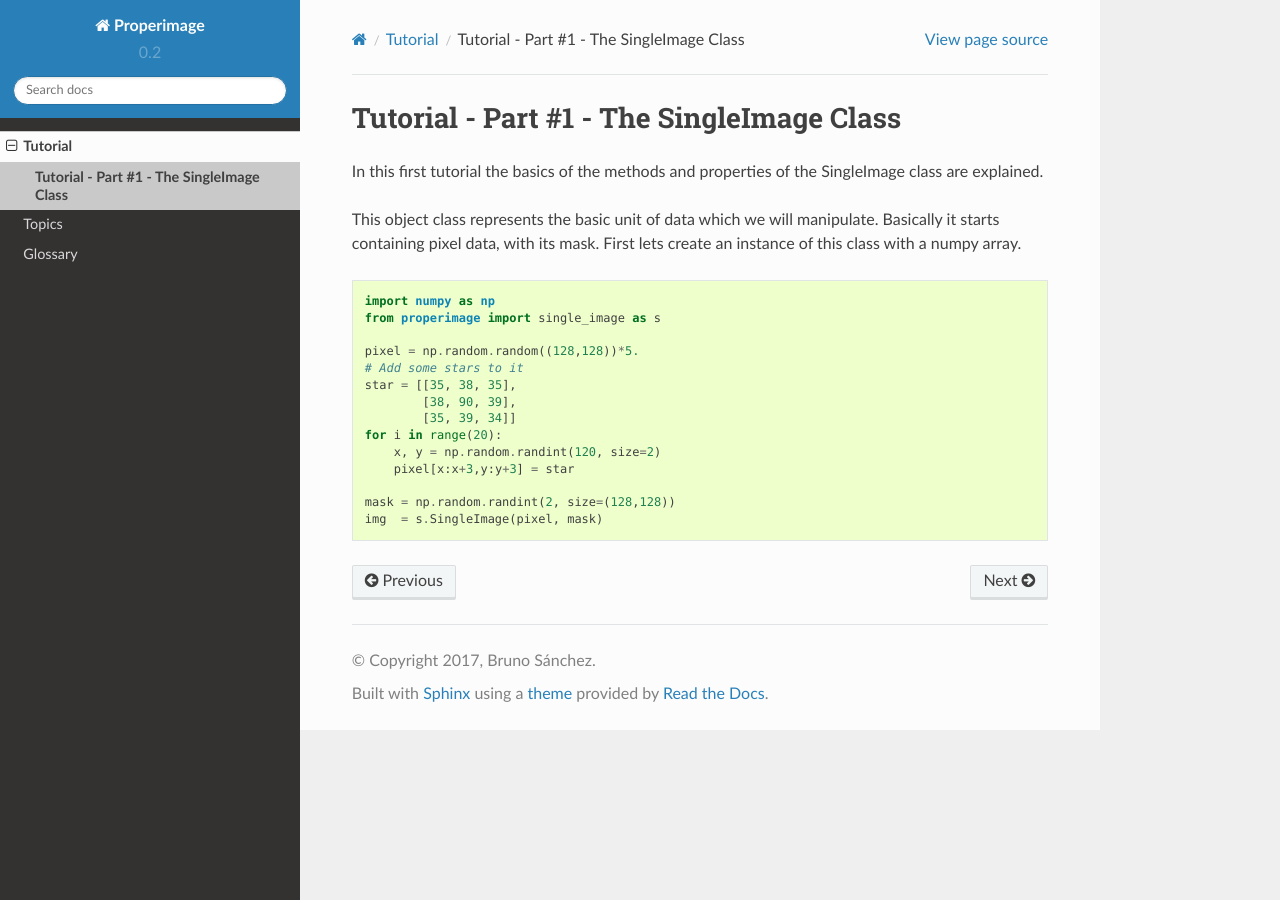
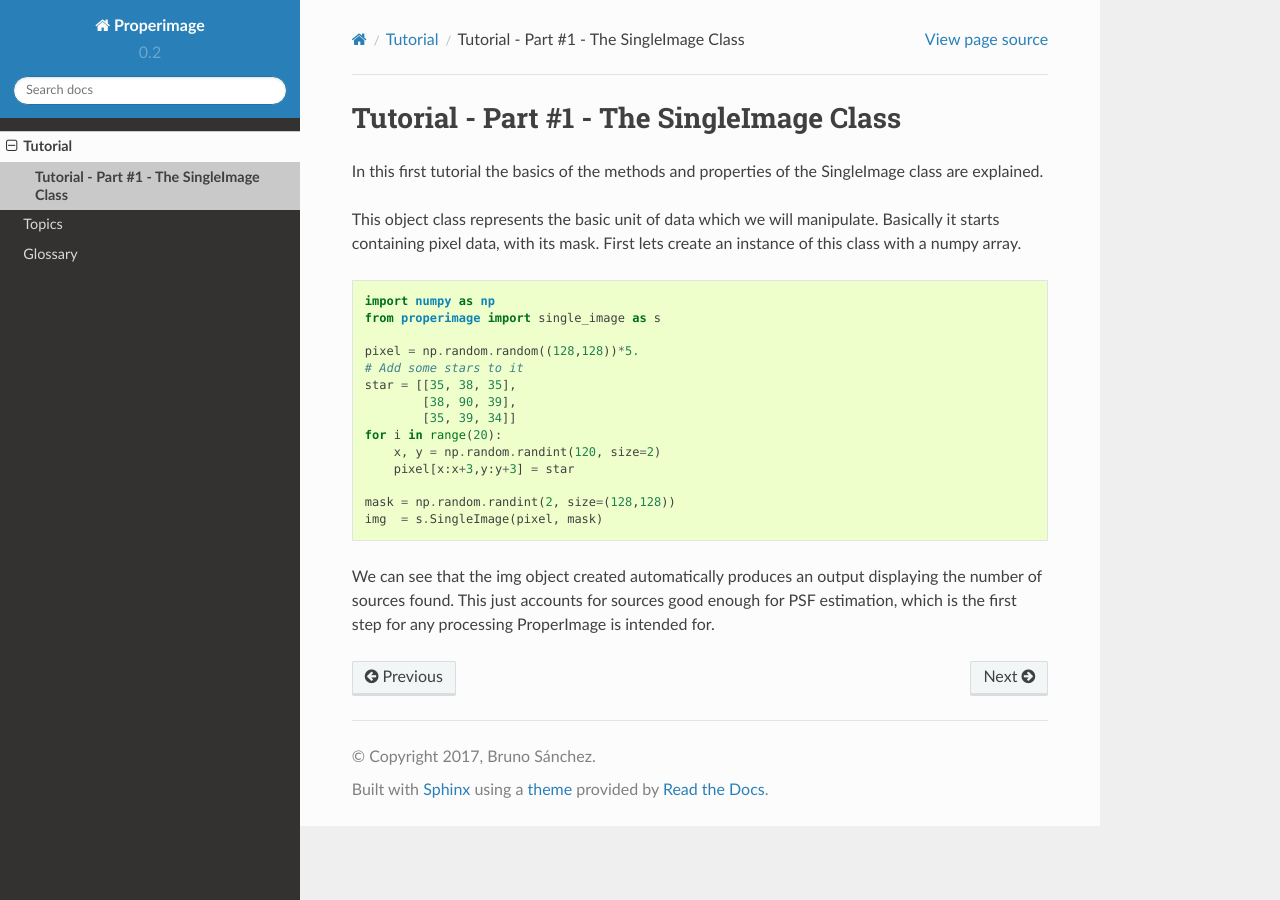
Before and after one commit to quatrope/ProperImage, a Sphinx documentation site: the page built from docs/source/tutorial/tuto01.rst, in a window 1280 px wide. Built offline with Sphinx 7.4.7 and the Read the Docs theme 2.0.0, drawn with Linux system fonts in a browser that asks for light colours; pages that are not in the unit, such as notebooks, are missing from menus.

Commit message:
trying to get readthedocs online

```diff
--- a/docs/source/tutorial/tuto01.rst
+++ b/docs/source/tutorial/tuto01.rst
@@ -25,3 +25,8 @@ First lets create an instance of this class with a numpy array.
 
     mask = np.random.randint(2, size=(128,128))
     img  = s.SingleImage(pixel, mask)
+
+We can see that the img object created automatically produces an output
+displaying the number of sources found.
+This just accounts for sources good enough for PSF estimation, which is
+the first step for any processing ProperImage is intended for.
--- a/requirements.txt
+++ b/requirements.txt
@@ -1,4 +1,4 @@
-#numpy>=1.13.3
+numpy>=1.13.3
 #scipy>=1.0.0
 #astropy>=2.0.2
 #sep>=1.0.1
```
